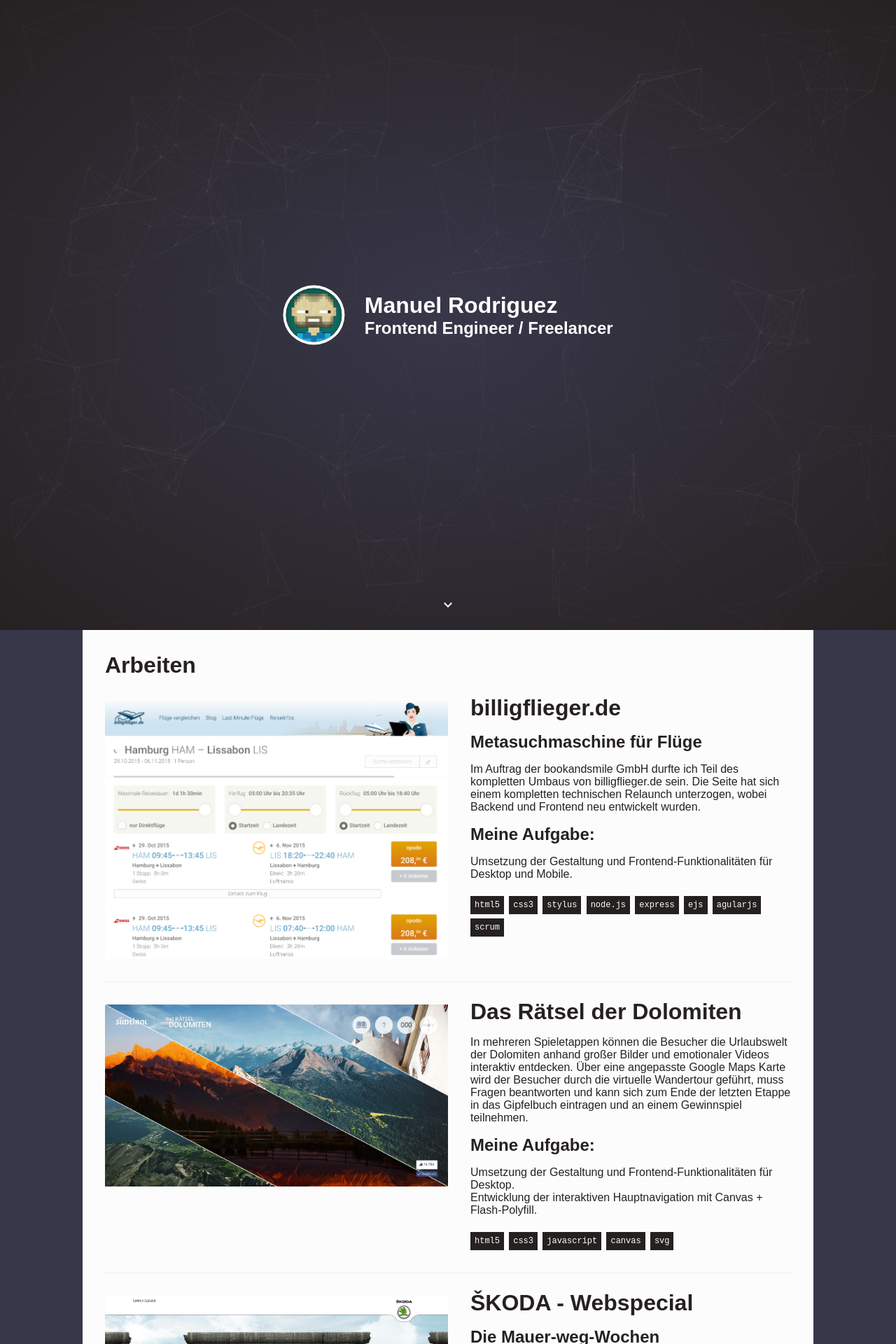
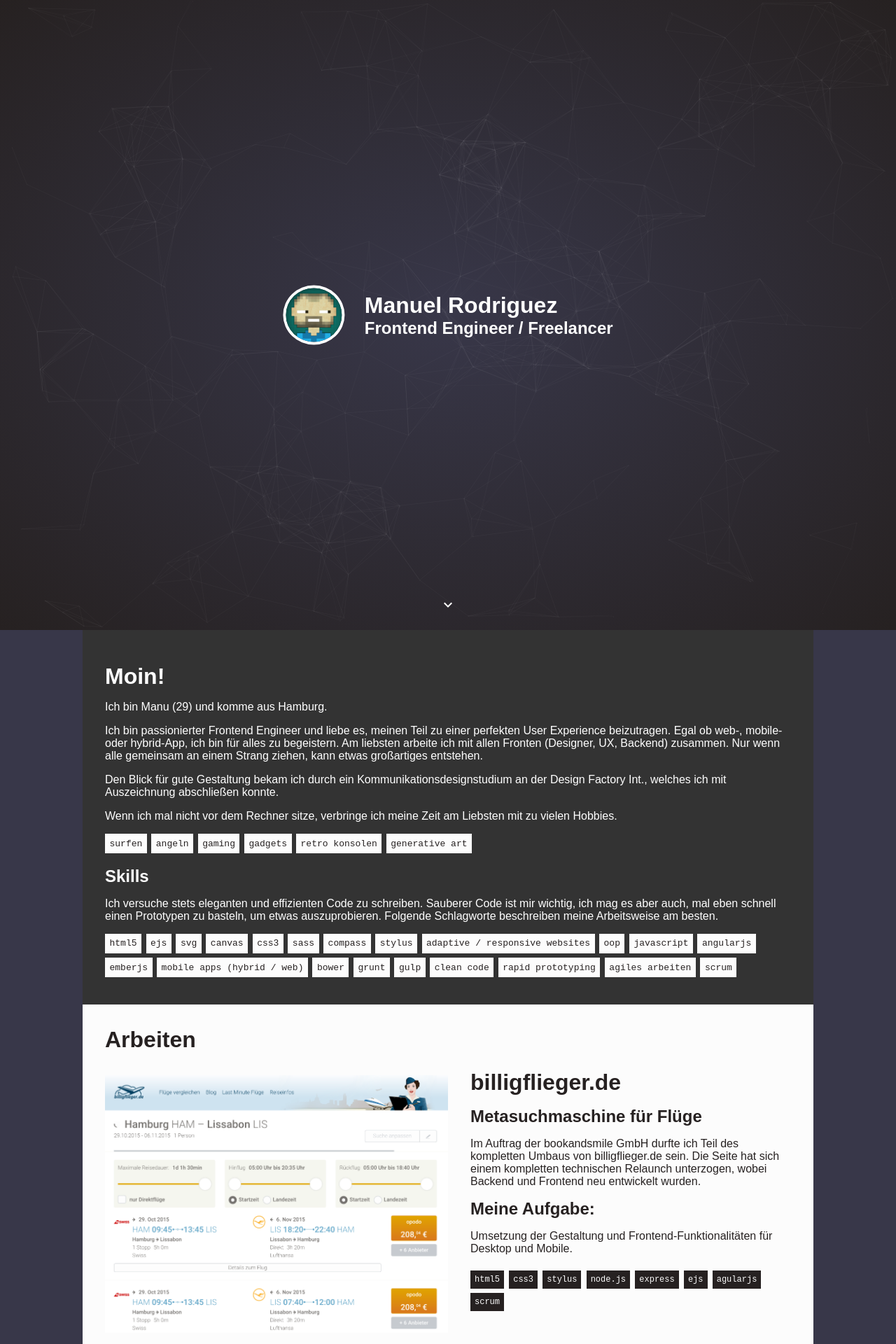
Before and after one commit to manurg/manurg.github.io, a Jekyll site: the page built from index.html, in a window 1280 px wide. Shown: the top 1920 px of the page at 70% size. Built offline with Jekyll 4.4.1, drawn with Linux system fonts in a browser that asks for light colours; some web fonts are replaced.

Commit message:
Add about section

```diff
--- a/_includes/footer.html
+++ b/_includes/footer.html
@@ -2,6 +2,6 @@
   <nav>
     <a class="button" href="javascript:window.location.href='mailto:'+['post','dermanu.de'].join('@')">Mail</a>
     <a class="button" href="https://www.xing.com/profile/Manuel_Rodriguez3" target="_blank">Xing</a>
-    <a class="button" href="/impressum">Imprint</a>
+    <a class="button" href="/impressum">Impressum</a>
   </nav>
 </footer>
--- /dev/null
+++ b/_sass/_about.scss
@@ -0,0 +1,17 @@
+.about {
+  background: #333333;
+  max-width: 980px;
+  margin: auto;
+  padding: 2em;
+
+  .taglist {
+    li {
+      background: #fcfcfc;
+      color: #262121;
+      font-family: monospace;
+      float: left;
+      margin: 0 0.5em 0.5em 0;
+      padding: 0.5em;
+    }
+  }
+}
--- a/_sass/_projects.scss
+++ b/_sass/_projects.scss
@@ -1,22 +1,21 @@
 .projects {
+  background: #fcfcfc;
+  color: #262121;
+  margin: auto;
+  max-width: 980px;
+  padding: 2em;
+  text-align: left;
 
   > h1 {
     margin: 0 0 1em 0;
   }
 
-  padding: 2em;
-  text-align: left;
-  max-width: 980px;
-  margin: auto;
-  background: #fcfcfc;
-  color: #262121;
-
   .project {
 
     & + .project {
+      border-top: 1px solid #eeeeee;
       margin-top: 2em;
       padding-top: 2em;
-      border-top: 1px solid #eeeeee;
     }
 
     h1 {
@@ -37,16 +36,16 @@
     }
 
     img {
+      box-sizing: border-box;
       display: block;
       float: left;
-      box-sizing: border-box;
       width: 50%;
     }
 
     .description {
       box-sizing: border-box;
+      float: left;
       padding-left: 2em;
-      float: left;
       width: 50%;
     }
 
--- a/css/style.scss
+++ b/css/style.scss
@@ -7,4 +7,5 @@
 @import "base";
 @import "introduction";
 @import "projects";
+@import "about";
 @import "imprint";
--- a/dist/app.js
+++ b/dist/app.js
@@ -1 +1 @@
-window.requestAnimFrame=function(){return window.requestAnimationFrame||window.webkitRequestAnimationFrame||window.mozRequestAnimationFrame||function(t){window.setTimeout(t,1e3/60)}}(),$(function(){"use strict";function t(){i(),e(),g&&g.getContext&&(a=g.getContext("2d"),n()),w.on("resize",_.throttle(i,500))}function n(){requestAnimFrame(n),o()}function e(){var t=0;for(t;m>t;t++)l.push({x:Math.random()*h,y:Math.random()*d,vX:4*Math.random()-2||Math.random(),vY:4*Math.random()-2||-Math.random()})}function i(){h=w.width(),d=w.height(),s.attr("width",h).attr("height",d),c.width(h),c.height(d)}function o(){var t,n,e,i,o;a.clearRect(0,0,g.width,g.height),a.fillStyle="rgba(255, 255, 255, 0.05)",a.strokeStyle="rgba(255, 255, 255, 0.05)",a.lineWidth=.4;for(var m=0;m<l.length;m++){t=l[m],i=t.x+t.vX,o=t.y+t.vY,a.fillRect(t.x,t.y,1,1);for(var w=0;w<l.length;w++)n=l[w],e=r(t.x,t.y,n.x,n.y),u>e&&(a.beginPath(),a.moveTo(t.x,t.y),a.lineTo(n.x,n.y),a.stroke());t.x=i>h?0:0>i?h:i,t.y=o>d?0:0>o?d:o}}function r(t,n,e,i){return Math.sqrt((e-=t)*e+(i-=n)*i)}var a,h,d,m=300,u=100,w=$(window),f=$("main"),c=f.find(".introduction"),s=f.find("#stage"),g=document.getElementById("stage"),l=[];t()});
+window.requestAnimFrame=function(){return window.requestAnimationFrame||window.webkitRequestAnimationFrame||window.mozRequestAnimationFrame||function(t){window.setTimeout(t,1e3/60)}}(),$(function(){"use strict";function t(){i(),e(),s&&s.getContext&&(a=s.getContext("2d"),n()),w.on("resize",_.throttle(i,500))}function n(){o()}function e(){var t=0;for(t;m>t;t++)l.push({x:Math.random()*h,y:Math.random()*d,vX:4*Math.random()-2||Math.random(),vY:4*Math.random()-2||-Math.random()})}function i(){h=w.width(),d=w.height(),g.attr("width",h).attr("height",d),c.width(h),c.height(d)}function o(){var t,n,e,i,o;a.clearRect(0,0,s.width,s.height),a.fillStyle="rgba(255, 255, 255, 0.05)",a.strokeStyle="rgba(255, 255, 255, 0.05)",a.lineWidth=.4;for(var m=0;m<l.length;m++){t=l[m],i=t.x+t.vX,o=t.y+t.vY,a.fillRect(t.x,t.y,1,1);for(var w=0;w<l.length;w++)n=l[w],e=r(t.x,t.y,n.x,n.y),u>e&&(a.beginPath(),a.moveTo(t.x,t.y),a.lineTo(n.x,n.y),a.stroke());t.x=i>h?0:0>i?h:i,t.y=o>d?0:0>o?d:o}}function r(t,n,e,i){return Math.sqrt((e-=t)*e+(i-=n)*i)}var a,h,d,m=300,u=100,w=$(window),f=$("main"),c=f.find(".introduction"),g=f.find("#stage"),s=document.getElementById("stage"),l=[];t()});
--- a/index.html
+++ b/index.html
@@ -15,11 +15,34 @@
     <i class="icon-more"></i>
   </section>
 
-<!--
-  <section class="skills">
-    <h2>skill buzzwords</h2>
-    <h3>I always try to write clean, elegant and efficient code.</h3>
-    <ul>
+  <section class="about">
+    <h1>Moin!</h1>
+    <p>Ich bin Manu (29) und komme aus Hamburg.</p>
+    <p>
+      Ich bin passionierter Frontend Engineer und liebe es, meinen Teil zu einer perfekten User Experience beizutragen.
+      Egal ob web-, mobile- oder hybrid-App, ich bin für alles zu begeistern.
+      Am liebsten arbeite ich mit allen Fronten (Designer, UX, Backend) zusammen. Nur wenn alle gemeinsam an einem Strang ziehen, kann etwas großartiges entstehen.
+    </p>
+    <p>
+      Den Blick für gute Gestaltung bekam ich durch ein Kommunikationsdesignstudium an der Design Factory Int.,
+      welches ich mit Auszeichnung abschließen konnte.
+    </p>
+    <p>Wenn ich mal nicht vor dem Rechner sitze, verbringe ich meine Zeit am Liebsten mit zu vielen Hobbies.</p>
+    <ul class="taglist cf">
+      <li>surfen</li>
+      <li>angeln</li>
+      <li>gaming</li>
+      <li>gadgets</li>
+      <li>retro konsolen</li>
+      <li>generative art</li>
+    </ul>
+
+    <section>
+      <h2>Skills</h2>
+      <p>Ich versuche stets eleganten und effizienten Code zu schreiben. Sauberer Code ist mir wichtig, ich mag es aber auch, mal eben schnell einen
+      Prototypen zu basteln, um etwas auszuprobieren. Folgende Schlagworte beschreiben meine Arbeitsweise am besten.</p>
+
+      <ul class="taglist cf">
         <li>html5</li>
         <li>ejs</li>
         <li>svg</li>
@@ -38,9 +61,13 @@
         <li>grunt</li>
         <li>gulp</li>
         <li>clean code</li>
+        <li>rapid prototyping</li>
+        <li>agiles arbeiten</li>
+        <li>scrum</li>
       </ul>
     </section>
--->
+  </section>
+
   <section class="projects">
     <h1>Arbeiten</h1>
 
--- a/src/app.js
+++ b/src/app.js
@@ -45,7 +45,7 @@
   }
 
   function animloop(){
-    requestAnimFrame(animloop);
+    //requestAnimFrame(animloop);
     render();
   }
 
```
Lines whose indentation alone changed are shown as unchanged.
